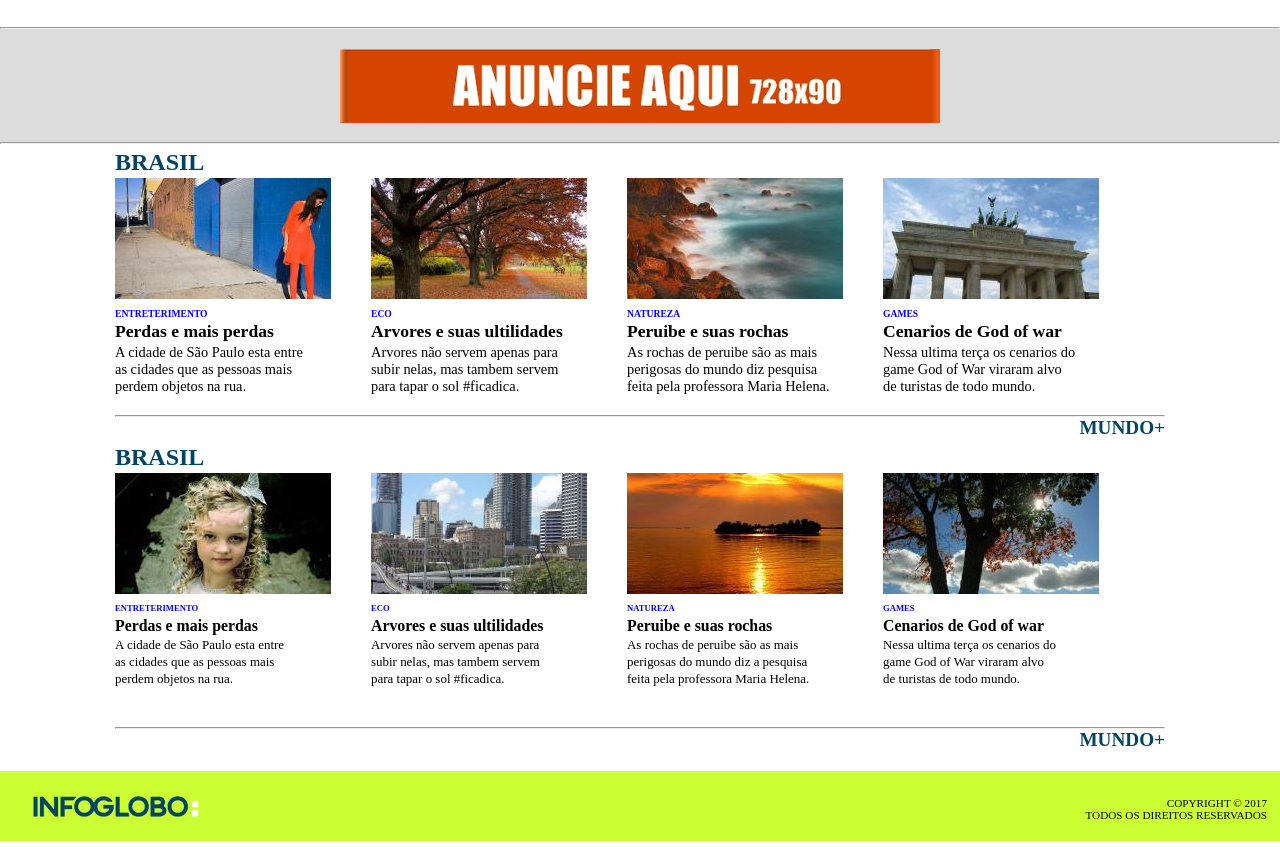
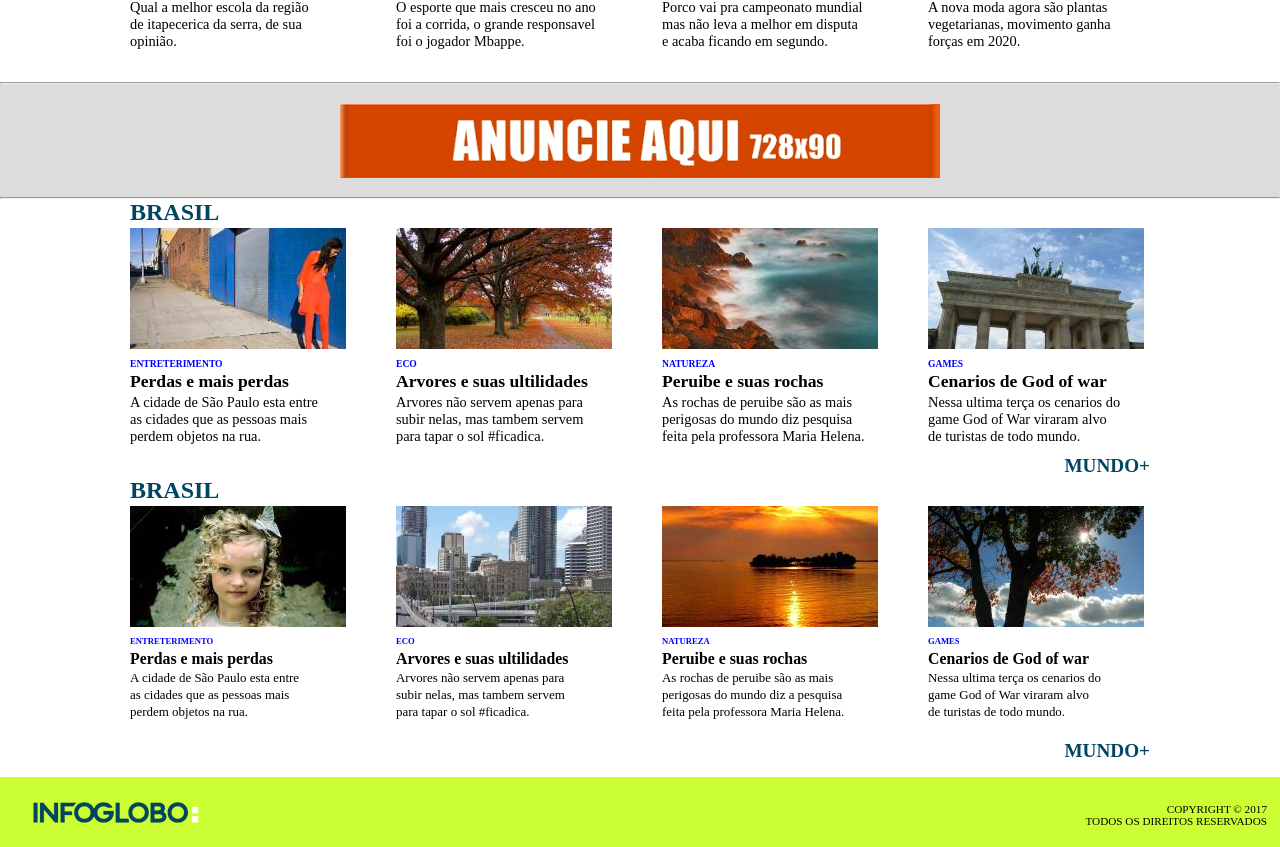
Before and after one commit to RafaelRaatz/infoglobo-update, a React (Create React App) app: page / in a window 1280 px wide. Shown: the part 1054-1901 px from the top of the page. Built offline with nearby package versions, Linux system fonts and the light colour scheme.

Commit message:
new update

```diff
--- a/package.json
+++ b/package.json
@@ -8,7 +8,8 @@
     "@testing-library/user-event": "^7.1.2",
     "react": "^16.13.1",
     "react-dom": "^16.13.1",
-    "react-scripts": "3.4.1"
+    "react-scripts": "3.4.1",
+    "styled-components": "^5.1.0"
   },
   "scripts": {
     "start": "react-scripts start",
--- a/src/App.js
+++ b/src/App.js
@@ -10,7 +10,8 @@ import FourthNews from './components/fourthNews'
 import FifthNews from './components/fifthNews'
 import Footer from './components/footer'
 import SectionTitle from './components/sectionTitle'
-import SectionFinalText from './components/sectionFinalText'
+
+
 
 const App = () => {
   return (
@@ -33,17 +34,23 @@ const App = () => {
 
       <section>
 
-        <SectionTitle />
+        <SectionTitle text="Brasil" />
+
 
         <FourthNews />
 
-        <SectionFinalText />
 
-        <SectionTitle />
+        <SectionTitle text2="Mundo+" />
+
+
+        <SectionTitle text="Brasil" />
+
 
         <FifthNews />
 
-        <SectionFinalText />
+
+        <SectionTitle text2="Mundo+" />
+
 
       </section>
       <Footer />
--- a/src/components/fifthNews/style.css
+++ b/src/components/fifthNews/style.css
@@ -3,7 +3,7 @@
 }
 
 .fifth-news article{
-    margin-right:40px;
+    margin-right:50px;
     position: relative;
 }
 
@@ -29,7 +29,7 @@
     font-size: 0.9em;
     line-height: 17px;
     color: black;
-    padding-bottom: 20px;
+    padding-bottom: 10px;
 
 }
 
--- a/src/components/firstNews/style.css
+++ b/src/components/firstNews/style.css
@@ -8,7 +8,7 @@
 
 .news article{
 
-    margin-right:60px;
+    margin-right:70px;
     position: relative;
 }
 
--- a/src/components/footer/style.css
+++ b/src/components/footer/style.css
@@ -3,7 +3,7 @@
     background-color:#ccff33;
     padding: 3px;
     height: 70px;
-    margin-top: 20px;
+    margin-top: 15px;
 }
 
 .img-footer{
--- a/src/components/fourthNews/style.css
+++ b/src/components/fourthNews/style.css
@@ -4,7 +4,7 @@
 
 .fourth-news article{
 
-    margin-right:40px;
+    margin-right:50px;
 
 }
 
@@ -27,7 +27,7 @@
     font-size: 0.9em;
     line-height: 17px;
     color: black;
-    padding-bottom: 20px;
+    padding-bottom: 10px;
 }
 
 .fourth-news .fourth-news-thumb{
--- a/src/components/secondNews/style.css
+++ b/src/components/secondNews/style.css
@@ -6,7 +6,7 @@
 }
 
 .first-article{
-    margin-right: 80px;
+    margin-right: 110px;
 }
 
 .second-news .second-label{
--- a/src/components/sectionFinalText/index.js
+++ b/src/components/sectionFinalText/index.js
@@ -7,7 +7,7 @@ const SectionFinalText = () => {
 
         <div className="container">
             <hr />
-            <div className="section-final-text "> Mundo+ </div>
+            <div > Mundo+ </div>
         </div>
 
 
--- a/src/components/sectionTitle/index.js
+++ b/src/components/sectionTitle/index.js
@@ -1,12 +1,17 @@
 import React from 'react';
 import '../../global.css'
+import { Title, FinalTitle } from "../../styles"
 
 
-const SectionTitle = () => {
+const SectionTitle = ({ text, text2 }) => {
     return (
 
         <div className="container">
-            <div className="section-title clearfix">Brasil</div>
+            <div >
+                <Title>{text}</Title>
+                <FinalTitle>{text2}</FinalTitle>
+
+            </div>
         </div>
 
 
--- a/src/components/thirdNews/style.css
+++ b/src/components/thirdNews/style.css
@@ -5,7 +5,7 @@
 
 .third-news article{
 
-    margin-right:40px;
+    margin-right:50px;
 
 }
 
--- a/src/global.css
+++ b/src/global.css
@@ -15,7 +15,7 @@ body {
 }
 
 .container {
-    width: 1050px;
+    width: 1020px;
     margin: 0 auto;
 }
 
@@ -23,23 +23,3 @@ body {
     margin-top:30px;
 
 }
-
-/***** text editing *****/
-
-.section-title {
-    margin-top: 5px;
-    text-transform:uppercase;
-    color:#014562;
-    font-weight:bold;
-    font-size: 1.5em;
-
-}
-
-.section-final-text {
-    text-transform:uppercase;
-    color:#014562;
-    font-weight:bold;
-    font-size: 1.2em;
-    display: flex;
-    flex-direction: row-reverse;
-}
--- /dev/null
+++ b/src/styles.js
@@ -0,0 +1,14 @@
+import styled from 'styled-components';
+
+export const Title = styled.text`
+text-transform:uppercase;
+color:#014562;
+font-weight:bold;
+font-size: 1.5em;
+`
+
+export const FinalTitle = styled(Title)`
+font-size: 1.2em;
+display: flex;
+justify-content: flex-end;
+`
```
Also changed, not shown: 1 other file (tests, documents, lock files or other folders).
